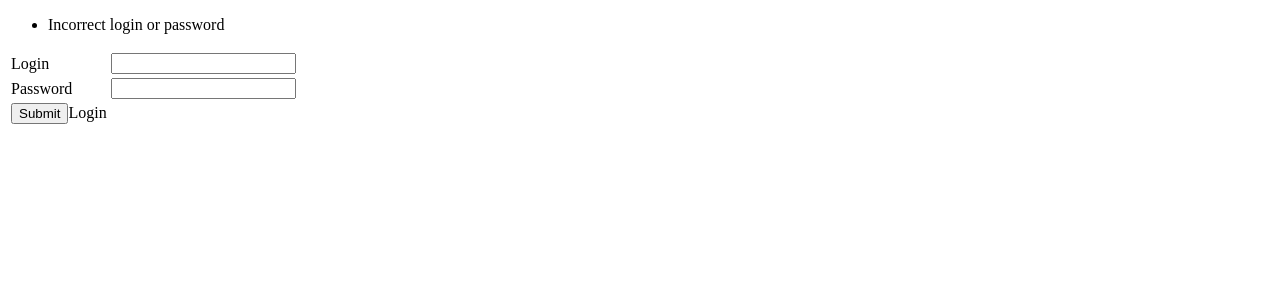
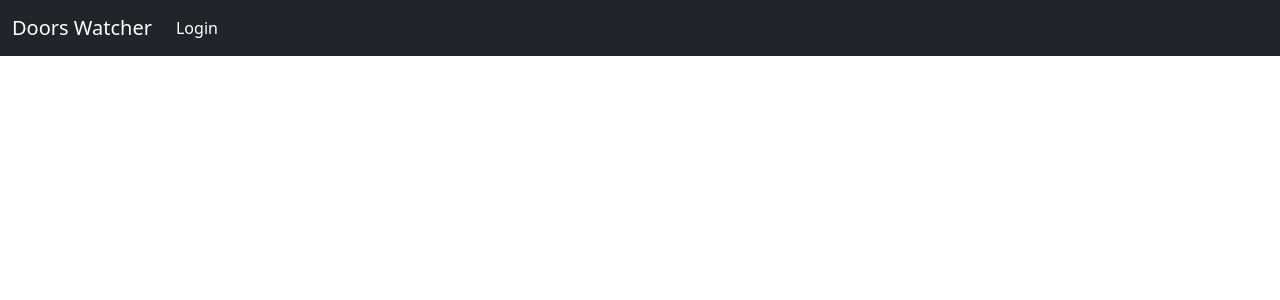
Before and after one commit to braveoni/micro, a Flask app: page /login in a window 1280 px wide. Shown: the top 300 px of the page. Run offline with Flask 2, Linux system fonts and the light colour scheme; parts of the project's set-up code (start-up, migrations or seed data) failed here and were passed over; some libraries are stand-ins or nearby versions.

Commit message:
Create Templates

```diff
--- /dev/null
+++ b/web/templates/base.html
@@ -0,0 +1,43 @@
+<!doctype html>
+<html lang="en">
+<head>
+    <meta charset="utf-8">
+    <meta name="viewport" content="width=device-width, initial-scale=1">
+
+    <link href="https://cdn.jsdelivr.net/npm/bootstrap@5.1.3/dist/css/bootstrap.min.css" rel="stylesheet"
+          integrity="sha384-1BmE4kWBq78iYhFldvKuhfTAU6auU8tT94WrHftjDbrCEXSU1oBoqyl2QvZ6jIW3" crossorigin="anonymous">
+
+    <title>{% block title %} Doors Watcher {% endblock %}</title>
+</head>
+<body>
+<nav class="navbar navbar-expand-lg navbar-dark bg-dark">
+    <div class="container-fluid">
+        <a class="navbar-brand" href="{{ url_for('main') }}">Doors Watcher</a>
+        {% block navbar %}
+            <div class="collapse navbar-collapse" id="navbarScroll">
+                <ul class="navbar-nav me-auto my-2 my-lg-0 navbar-nav-scroll" style="--bs-scroll-height: 100px;">
+                    <li class="nav-item">
+                        <a class="nav-link active" aria-current="page" href="{{ url_for('login') }}">Home</a>
+                    </li>
+                </ul>
+            </div>
+        {% endblock %}
+    </div>
+</nav>
+
+{% block content %}
+
+{% endblock %}
+
+<script src="https://cdn.jsdelivr.net/npm/bootstrap@5.1.3/dist/js/bootstrap.bundle.min.js"
+        integrity="sha384-ka7Sk0Gln4gmtz2MlQnikT1wXgYsOg+OMhuP+IlRH9sENBO0LRn5q+8nbTov4+1p"
+        crossorigin="anonymous"></script>
+<script src="https://cdn.jsdelivr.net/npm/@popperjs/core@2.10.2/dist/umd/popper.min.js"
+        integrity="sha384-7+zCNj/IqJ95wo16oMtfsKbZ9ccEh31eOz1HGyDuCQ6wgnyJNSYdrPa03rtR1zdB"
+        crossorigin="anonymous"></script>
+<script src="https://cdn.jsdelivr.net/npm/bootstrap@5.1.3/dist/js/bootstrap.min.js"
+        integrity="sha384-QJHtvGhmr9XOIpI6YVutG+2QOK9T+ZnN4kzFN1RtK3zEFEIsxhlmWl5/YESvpZ13"
+        crossorigin="anonymous"></script>
+
+</body>
+</html>
--- a/web/templates/login.html
+++ b/web/templates/login.html
@@ -1,36 +1,9 @@
-<!DOCTYPE html>
-<html lang="en">
-<head>
-    <meta charset="UTF-8">
-    <title>Login Page</title>
-</head>
-<body>
+{% extends "base.html" %}
 
-    {% with messages = get_flashed_messages() %}
-        {% if messages %}
-            <ul class=flashes>
-                {% for message in messages %}
-                    <li>{{ message }}</li>
-                {% endfor %}
-            </ul>
-        {% endif %}
-    {% endwith %}
-
-    <form method="post">
-        <table>
-            <tr>
-                <td>Login</td>
-                <td><input type="text" name="username"></td>
-            </tr>
-            <tr>
-                <td>Password</td>
-                <td><input type="password" name="password"></td>
-            </tr>
-            <tr>
-                <td><input type="submit">Login</td>
-            </tr>
-        </table>
-    </form>
-
-</body>
-</html>
+{% block navbar %}
+<ul class="navbar-nav me-auto my-2 my-lg-0 navbar-nav-scroll" style="--bs-scroll-height: 100px;">
+    <li class="nav-item">
+        <a class="nav-link active" aria-current="page" href="{{ url_for('login') }}">Login</a>
+    </li>
+</ul>
+{% endblock %}
```
Also changed, not shown: web/templates/main.html (added, +14 -0 lines).
